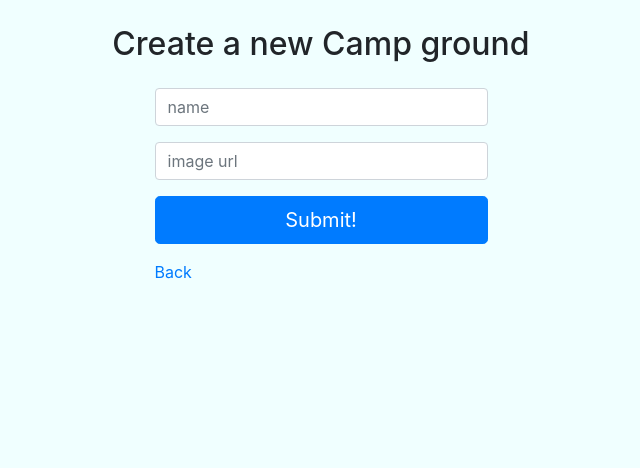
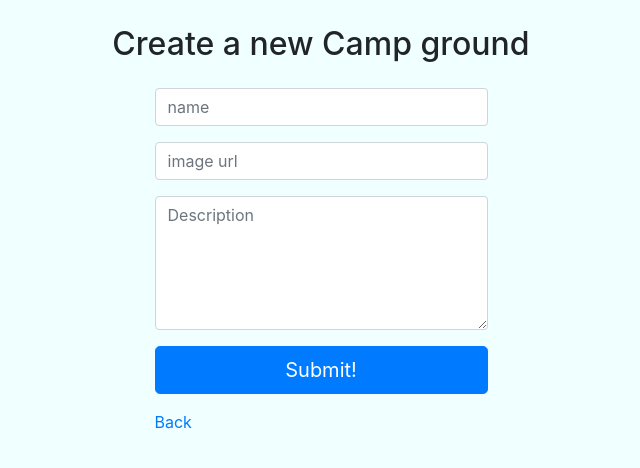
Before and after one commit to mohammadasim/YelpCamp, a Node server app: page /campgrounds/new in a window 1280 px wide. Shown: the part 56-524 px from the top of the page, without its empty margins (319-959 px from the left). Run offline with Node 20, Linux system fonts and the light colour scheme; some libraries are stand-ins or nearby versions.

Commit message:
added new route & renamed a file

```diff
--- a/app.js
+++ b/app.js
@@ -2,6 +2,13 @@ const express = require("express");
 const rp = require("request-promise");
 const bodyParser = require("body-parser");
 const mongoose = require("mongoose");
+const app = express();
+app.use(express.static("public"));
+app.use(bodyParser.urlencoded({
+  extended: true
+}));
+app.set("view engine", "ejs");
+
 
 // DB CONNECTION SETUP
 var DATABASE_URL = process.env.MONGODB_DATABASE_URL;
@@ -19,21 +26,14 @@ db.once('open', function() {
 //SCHEMA SETUP
 var campgroundSchema = mongoose.Schema({
   name: String,
-  image: String
+  image: String,
+  description: String
 });
 
+// Mongoose Model setup
 var Campground = mongoose.model('Campground', campgroundSchema);
 
-
-
-const app = express();
-app.use(express.static("public"));
-app.use(bodyParser.urlencoded({
-  extended: true
-}));
-app.set("view engine", "ejs");
-
-
+// APP ROUTES
 app.get("/", (req, res) => {
   res.render("landing");
 });
@@ -43,7 +43,7 @@ app.get("/campgrounds", (req, res) => {
     if (err) {
       console.log('An Error was thrown: ', err)
     } else {
-      res.render("campgrounds", {
+      res.render("index", {
         campgrounds: results
       });
     }
@@ -53,7 +53,8 @@ app.get("/campgrounds", (req, res) => {
 app.post("/campgrounds", (req, res) => {
   Campground.create({
     name: req.body.name,
-    image: req.body.image
+    image: req.body.image,
+    description: req.body.description
   }, (err, campground) => {
     if (err) {
       console.log(err);
@@ -67,5 +68,8 @@ app.get("/campgrounds/new", (req, res) => {
   res.render("new");
 });
 
+app.get("/campgrounds/:id", (req, res) => {
+  res.render("show");
+});
 const port = process.env.PORT || 5000;
 app.listen(port, () => `Yelp Camp server is running on port ${port} 🔥`);
--- a/views/campgrounds.ejs
+++ b/views/index.ejs
@@ -19,6 +19,9 @@
                         <img src="<%= campground.image %>" class="img-fluid" alt="Responsive image">
                         <figcaption class="figure-caption"><%= campground.name %></figcaption>
                     </figure>
+                    <p>
+                        <a href="/campgrounds/<%= campground._id %>" class="btn btn-primary">More info</a>
+                    </p>
                 </div>
             </div>
             <% }) %>
--- a/views/new.ejs
+++ b/views/new.ejs
@@ -10,6 +10,9 @@
                 <input class="form-control" type="text" name="image" id="" placeholder="image url">
             </div>
             <div class="form-group">
+                <textarea class="form-control" rows="5" name="description" id="" placeholder="Description"></textarea>
+            </div>
+            <div class="form-group">
                 <button class="btn btn-lg btn-primary btn-block" type="submit">Submit!</button>
             </div>
         </form>
--- /dev/null
+++ b/views/show.ejs
@@ -0,0 +1,2 @@
+<% include partials/header %>
+<% include partials/footer %>
```
